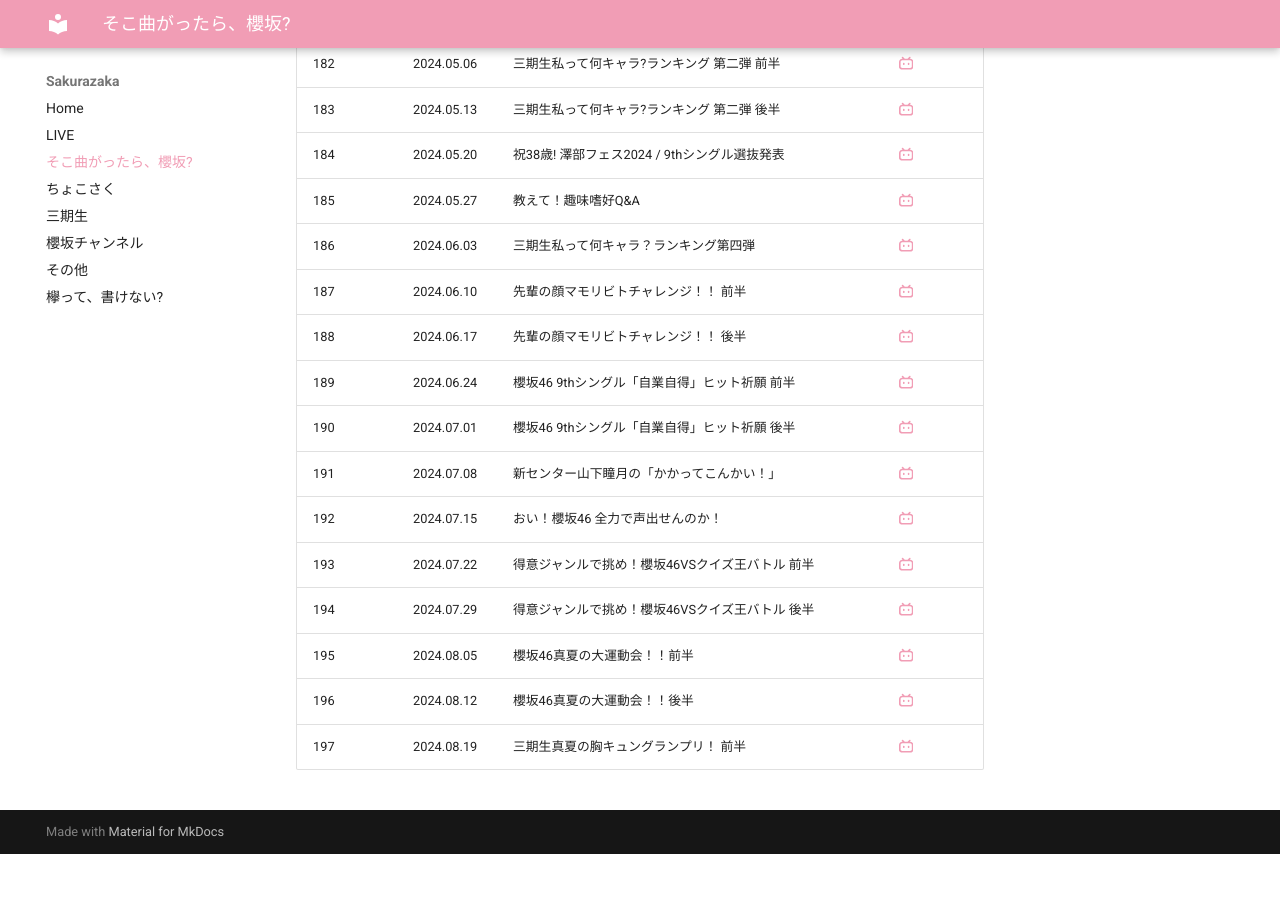
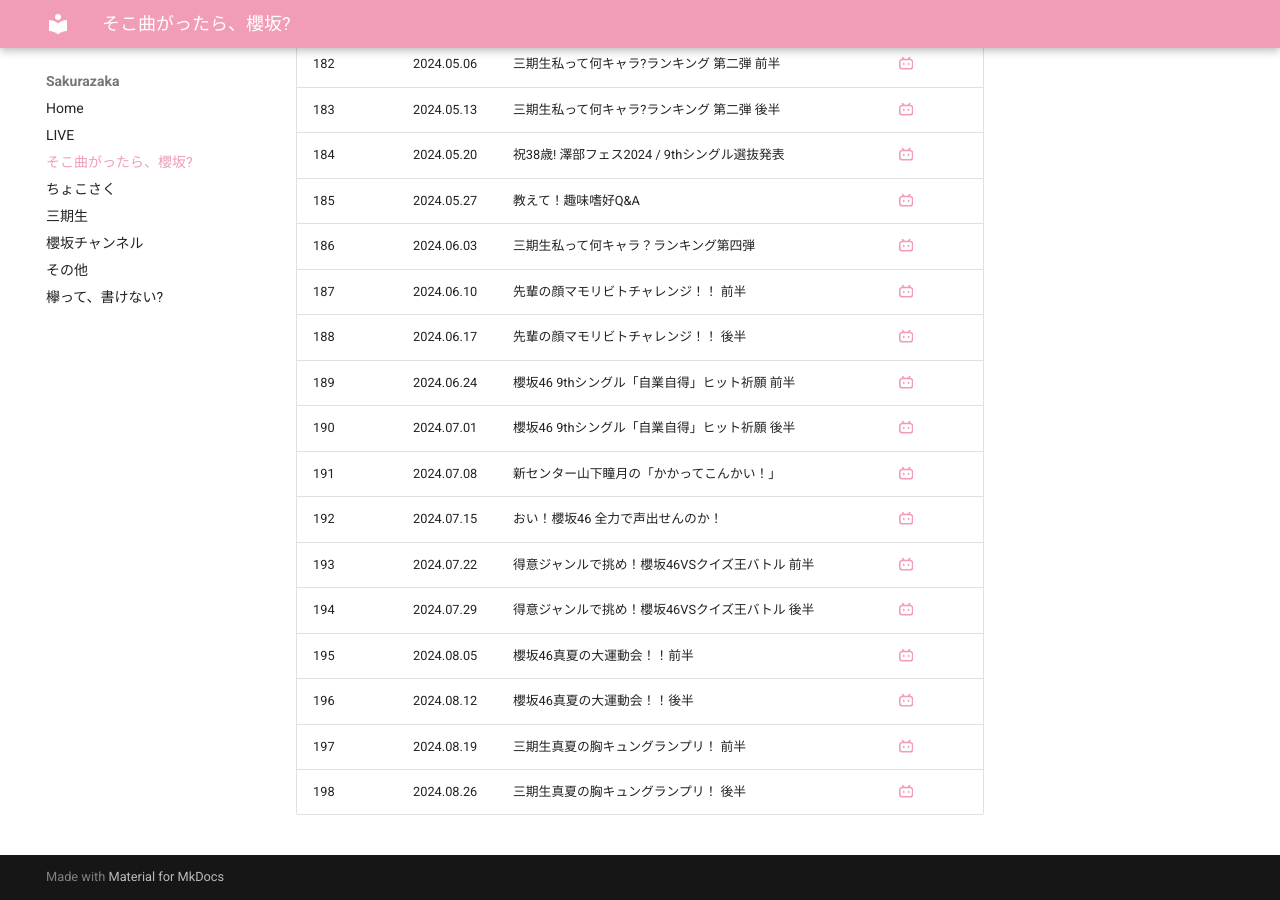
Before and after one commit to aki-192/sakura, an MkDocs documentation site: the page built from docs/sokosaku.md, in a window 1280 px wide and 900 px high, scrolled down 8700 px. Built offline with MkDocs 1.6.1 and Material for MkDocs 9.7.7, drawn with Linux system fonts in a browser that asks for light colours; before the commit the page ends 9554 px from its top, so only the background shows below that.

Commit message:
Update sokosaku.md

```diff
--- a/docs/sokosaku.md
+++ b/docs/sokosaku.md
@@ -200,6 +200,7 @@ title: そこ曲がったら、櫻坂?
 | 192 | 2024.07.15 | おい！櫻坂46 全力で声出せんのか！                                     | [:simple-bilibili:](https://www.bilibili.com/video/BV1Hy411i7oG/)  |
 | 193 | 2024.07.22 | 得意ジャンルで挑め！櫻坂46VSクイズ王バトル 前半                             | [:simple-bilibili:](https://www.bilibili.com/video/BV1xr421K7ey/)  |
 | 194 | 2024.07.29 | 得意ジャンルで挑め！櫻坂46VSクイズ王バトル 後半 | [:simple-bilibili:](https://www.bilibili.com/video/BV1ZS421X7ZD/) |
-| 195 | 2024.08.05 | 櫻坂46真夏の大運動会！！前半 | [:simple-bilibili:](https://www.bilibili.com/video/BV1KZ421K7L4)|
+| 195 | 2024.08.05 | 櫻坂46真夏の大運動会！！前半 | [:simple-bilibili:](https://www.bilibili.com/video/BV1KZ421K7L4/)|
 | 196 | 2024.08.12 | 櫻坂46真夏の大運動会！！後半 | [:simple-bilibili:](https://www.bilibili.com/video/BV18m42137gB/) |
-| 197 | 2024.08.19 | 三期生真夏の胸キュングランプリ！ 前半 | [:simple-bilibili:](https://www.bilibili.com/video/BV1ZJWYerEZM/?spm_id_from=..search-card.all.click) |
+| 197 | 2024.08.19 | 三期生真夏の胸キュングランプリ！ 前半 | [:simple-bilibili:](https://www.bilibili.com/video/BV1ZJWYerEZM/) |
+| 198 | 2024.08.26 | 三期生真夏の胸キュングランプリ！ 後半 | [:simple-bilibili:](https://www.bilibili.com/video/BV1YLsMewENx/) |
```
